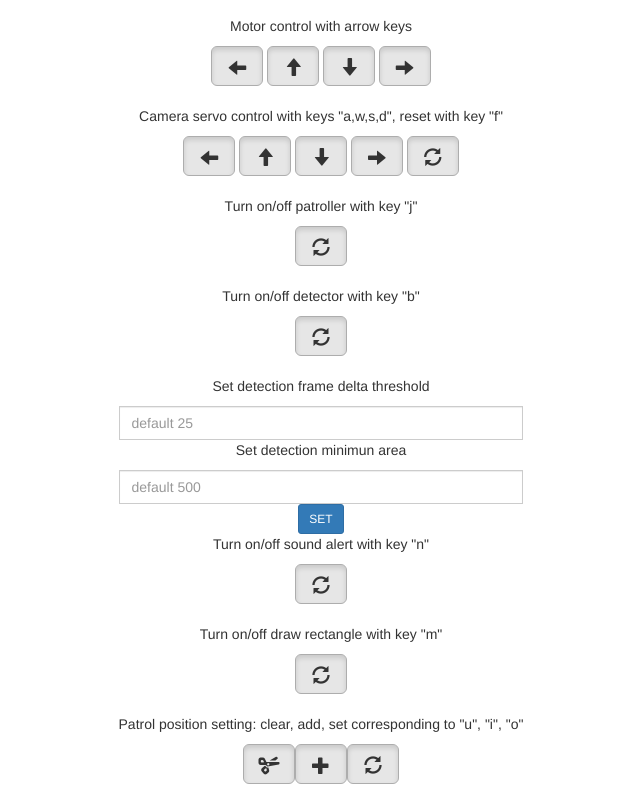
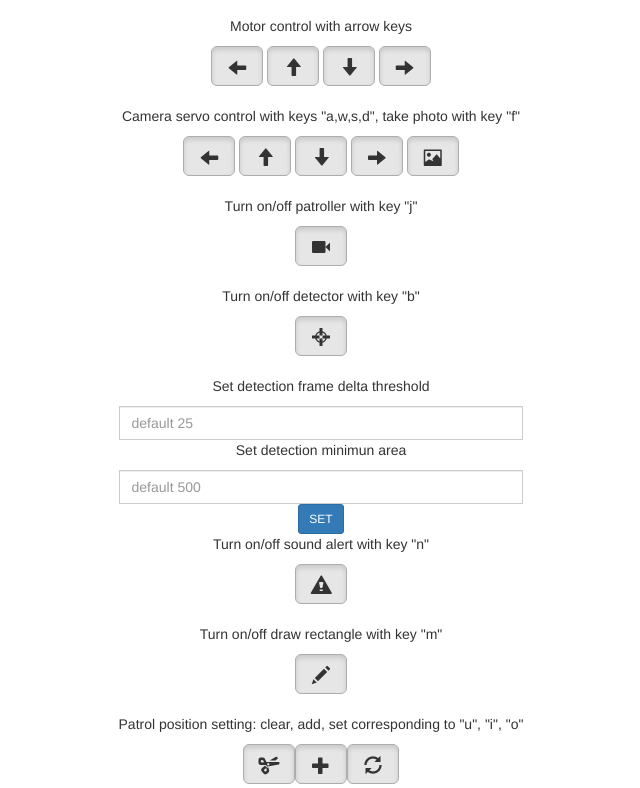
Before and after one commit to ronjian/Security-Monitor-Pi-Robot, a Flask app: page / in a window 1280 px wide. Shown: the part 448-1236 px from the top of the page, without its empty margins (319-959 px from the left). Run offline with Flask 2, Linux system fonts and the light colour scheme; parts of the project's set-up code (start-up, migrations or seed data) failed here and were passed over; some libraries are stand-ins or nearby versions.

Commit message:
- add demo - add taking photo function

```diff
--- a/src/conf.ini
+++ b/src/conf.ini
@@ -1,6 +1,6 @@
 [DEFAULT]
 data_path = ./data/
-threshold = 25
+threshold = 40
 min_area = 500
 detect_flg = True
 sound_alert_pin = 18
@@ -17,10 +17,10 @@ vertical_servo_pin = 26
 horizontal_servo_pin = 19
 stride = 0.02
 patrol = True
-patrol_position = (600.0, 1420.0)|(820.0, 1440.0)|(1020.0, 1420.0)|(1140.0, 1480.0)
+patrol_position = (620.0, 1420.0)|(1020.0, 1420.0)
 patrol_interval = (15,20)
 right_front_pin = 17
 left_front_pin = 23
 right_back_pin = 22
 left_back_pin = 24
-sent_threshold =5
+sent_threshold = 2
--- a/src/server.py
+++ b/src/server.py
@@ -100,10 +100,9 @@ def camera_right():
     logging.info("horizontal dc {}".format(HORIZONTAL_DC))
     return "OK"
 
-@app.route("/camera_reset")
-def camera_reset():
-    vertical_servo.reset()
-    horizontal_servo.reset()
+@app.route("/camera_capture")
+def camera_capture():
+    camera_pi.CAPTURE=True
     return "OK"
 
 @app.route("/switch_detector")
@@ -185,12 +184,11 @@ def patroller():
         # patrol interval
         f, t = make_tuple(conf.PATROL_INTERVAL)
         while not TERMINATE_SIGNAL:
-            pos_l = conf.PATROL_POSITION.split('|')
-            pos_cnt = len(pos_l)
-            if PATROL and pos_cnt > 1:
+            if PATROL:
+                pos_l = conf.PATROL_POSITION.split('|')
+                pos_cnt = len(pos_l)
                 pos = make_tuple(pos_l[cnt % pos_cnt])
                 camera_pi.DETECT_FLG = False
-                logger.debug("To position {}".format(pos))
                 horizontal_servo.direct_move(pos[0], given_time = 0.6)
                 vertical_servo.direct_move(pos[1], given_time = 0.3)
                 # give camera time to adapt new vision
@@ -212,9 +210,15 @@ def email_sender():
         global SENT_CNT
         while True:
             if TERMINATE_SIGNAL: break
+            # check if need to logout
+            if logon == True and time() - logon_time > 30 :
+                server.quit()
+                logon = False
+                logger.debug("logout")
+            # there is a threshold make sure this process will
+            # not become auto spam email machine
             if SENT_CNT >= conf.SENT_THRESHOLD:
-                # extra wait time to reduce cost
-                sleep(5)
+                sleep(10)
                 continue
             to_be_sent = camera_pi.ALERT_Q.qsize()
             if to_be_sent >0 :
@@ -248,10 +252,7 @@ def email_sender():
                     logger.warn(e)
                     logger.warn(file_name + " fail, putback")
                     camera_pi.ALERT_Q.put(file_name)
-            if logon == True and camera_pi.ALERT_Q.empty() and time() - logon_time > 25 :
-                server.quit()
-                logon = False
-                logger.debug("logout")
+
             sleep(0.3)
         logger.debug("total sent out {} emails".format(SENT_CNT))
         logger.debug("exit email sender")
@@ -269,6 +270,10 @@ def sent_cnt_refresher():
         while not TERMINATE_SIGNAL:
             sleep(10)
             if current_day != datetime.datetime.now().strftime("%Y-%m-%d"):
+                logger.debug("cleaning alert queue")
+                while not camera_pi.ALERT_Q.empty():
+                    _ = camera_pi.ALERT_Q.get_nowait()
+                logger.debug("alert queue is cleaned")
                 SENT_CNT = 0
                 current_day = datetime.datetime.now().strftime("%Y-%m-%d")
         logger.debug("exit sent_cnt refresher")
--- a/src/templates/index.html
+++ b/src/templates/index.html
@@ -28,7 +28,7 @@ var up_fired = false;
 var down_fired = false;
 var left_fired = false;
 var right_fired = false;
-var reset_fired = false;
+var capture_fired = false;
 var speed_pct = 100;
 var switch_detector_fired = false;
 var switch_alert_fired = false;
@@ -148,12 +148,12 @@ document.onkeydown  = function() {
     }
     //f
     if(event.keyCode == 70) {
-          if(!reset_fired){
-            reset_fired = true;
-            button = document.getElementById('reset');
+          if(!capture_fired){
+            capture_fired = true;
+            button = document.getElementById('capture');
             button.className = 'btn btn-success btn-lg active';
-            console.log('camera reset');
-            $.get("/camera_reset")
+            console.log('camera capture');
+            $.get("/camera_capture")
           }
 
     }
@@ -326,13 +326,13 @@ document.onkeyup = function() {
     }
     //f
     if(event.keyCode == 70) {
-      if(reset_fired) {
-        reset_fired = false;
+      if(capture_fired) {
+        capture_fired = false;
 
-        button = document.getElementById('reset');
+        button = document.getElementById('capture');
         button.className = 'btn btn-default btn-lg active';
 
-        console.log('camera already reset');
+        console.log('camera already capture');
       }
     }
     //b
@@ -426,7 +426,7 @@ document.onkeyup = function() {
       </button>
       <br>
       <br>
-      <p>Camera servo control with keys "a,w,s,d", reset with key "f"</p>
+      <p>Camera servo control with keys "a,w,s,d", take photo with key "f"</p>
       <button id="left" type="button" class="btn btn-default btn-lg active">
         <span class="glyphicon glyphicon-arrow-left" aria-hidden="true"></span>
       </button>
@@ -441,20 +441,20 @@ document.onkeyup = function() {
         <span class="glyphicon glyphicon-arrow-right" aria-hidden="true"></span>
       </button>
 
-      <button id="reset" type="button" class="btn btn-default btn-lg active">
-        <span class="glyphicon glyphicon-refresh" aria-hidden="true"></span>
+      <button id="capture" type="button" class="btn btn-default btn-lg active">
+        <span class="glyphicon glyphicon-picture" aria-hidden="true"></span>
       </button>
       <br>
       <br>
       <p>Turn on/off patroller with key "j"</p>
       <button id="switch_patrol" type="button" class="btn btn-default btn-lg active">
-        <span class="glyphicon glyphicon-refresh" aria-hidden="true"></span>
+        <span class="glyphicon glyphicon-facetime-video" aria-hidden="true"></span>
       </button>
       <br>
       <br>
       <p>Turn on/off detector with key "b"</p>
       <button id="switch_detector" type="button" class="btn btn-default btn-lg active">
-        <span class="glyphicon glyphicon-refresh" aria-hidden="true"></span>
+        <span class="glyphicon glyphicon-screenshot" aria-hidden="true"></span>
       </button>
       <br>
       <br>
@@ -471,13 +471,13 @@ document.onkeyup = function() {
 
       <p>Turn on/off sound alert with key "n"</p>
       <button id="switch_alert" type="button" class="btn btn-default btn-lg active">
-        <span class="glyphicon glyphicon-refresh" aria-hidden="true"></span>
+        <span class="glyphicon glyphicon-alert" aria-hidden="true"></span>
       </button>
       <br>
       <br>
       <p>Turn on/off draw rectangle with key "m"</p>
       <button id="switch_draw_rectangle" type="button" class="btn btn-default btn-lg active">
-        <span class="glyphicon glyphicon-refresh" aria-hidden="true"></span>
+        <span class="glyphicon glyphicon-pencil" aria-hidden="true"></span>
       </button>
       <br>
       <br>
```
Also changed, not shown: src/camera/camera_pi.py (+9 -0 lines), README.md.
